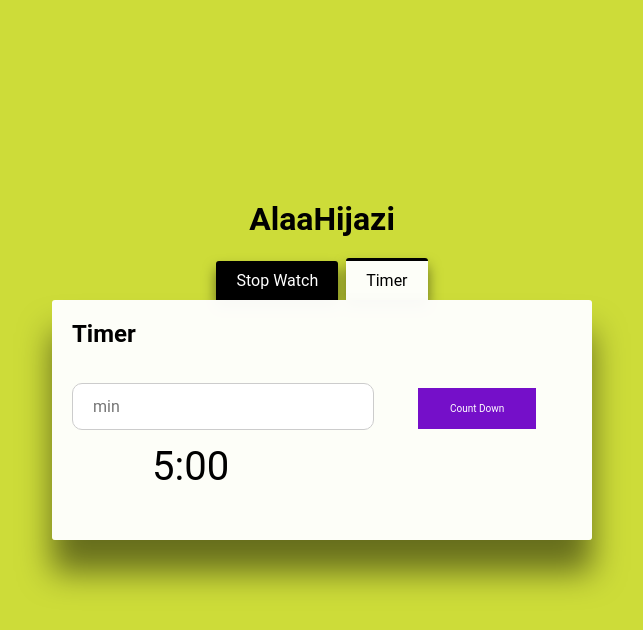
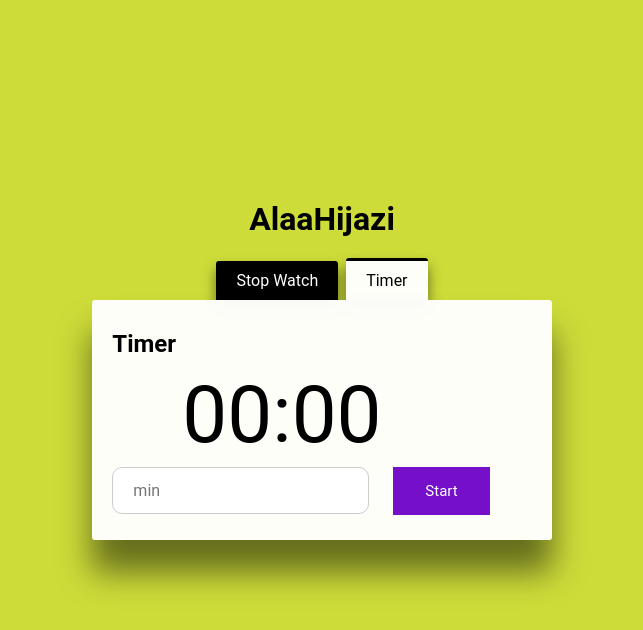
Before and after one commit to Alaa-Hijazi7/Stop-Watch, a plain HTML site: page index.html in a window 1280 px wide. Both pictures are taken after a click on the label "Timer". Shown: the whole page, without its empty margins (318-961 px from the left). Drawn offline with Linux system fonts and the light colour scheme.

Commit message:
fix timer

```diff
--- a/asset/css/style.css
+++ b/asset/css/style.css
@@ -11,13 +11,6 @@ body {
   justify-content: center;
   align-items: center;
   flex-direction: column;
-}
-h1 {
-  display: flex;
-  flex-direction: row;
-  justify-content: center;
-  align-items: center;
-  margin-top: 200px;
 }
 button {
   background-color: #750fc9;
@@ -113,10 +106,10 @@ h2 {
   border-top: 3px solid #000;
 }
 #inputCount {
-  margin-top: 10px;
+  margin-top: 0px;
   padding: 13px;
   padding-left: 20px;
-  padding-right: 60px;
+  padding-right: 15px;
   border-radius: 10px;
   border: 1px solid rgb(204, 204, 204);
   outline: none;
@@ -124,13 +117,17 @@ h2 {
 }
 #countdown {
   font-size: 40px;
-  margin: 10px;
-  margin-top: 70px;
-  margin-left: 80px;
+  margin-left: 70px;
   margin-top: 10px;
+  font-size: 80px;
 }
-.centerbtn{
+.centerbtn {
   display: flex;
   flex-direction: row;
   justify-content: center;
 }
+.startTimerbtn {
+  font-size: 15px;
+  margin-left: 20px;
+  margin-top: 5px;
+}
--- a/asset/js/index.js
+++ b/asset/js/index.js
@@ -99,7 +99,7 @@ function countDown() {
       interval = setInterval(updateCount, 1000);
       timeRunning = true;
     } else {
-      alert("The timer has already started");
+      console.log("The timer has already started");
     }
 
     function updateCount() {
@@ -109,6 +109,6 @@ function countDown() {
       time--;
     }
   } else {
-    alert("set value in input");
+    console.log("set value in input");
   }
 }
--- a/index.html
+++ b/index.html
@@ -36,11 +36,11 @@
         </div>
       </div>
       <div class="panel" id="two-panel">
-        <div class="panel-title">Timer</div>
-<div class="centerbtn"></div>
-        <input placeholder="min" type="text" value="" id="inputCount" >
-        <button onclick="countDown()" style="font-size: 10px; margin-left: 40px; margin-top: 40px;">Count Down</button>
-        <p id="countdown">5:00</p>
+        <div class="panel-title" style="margin-top: 10px;">Timer</div>
+        <p id="countdown">00:00</p>
+        <div class="centerbtn"></div>
+        <input placeholder="min" type="text" value="" id="inputCount">
+        <button onclick="countDown()" class="startTimerbtn">Start</button>
       </div>
     </div>
 
```
